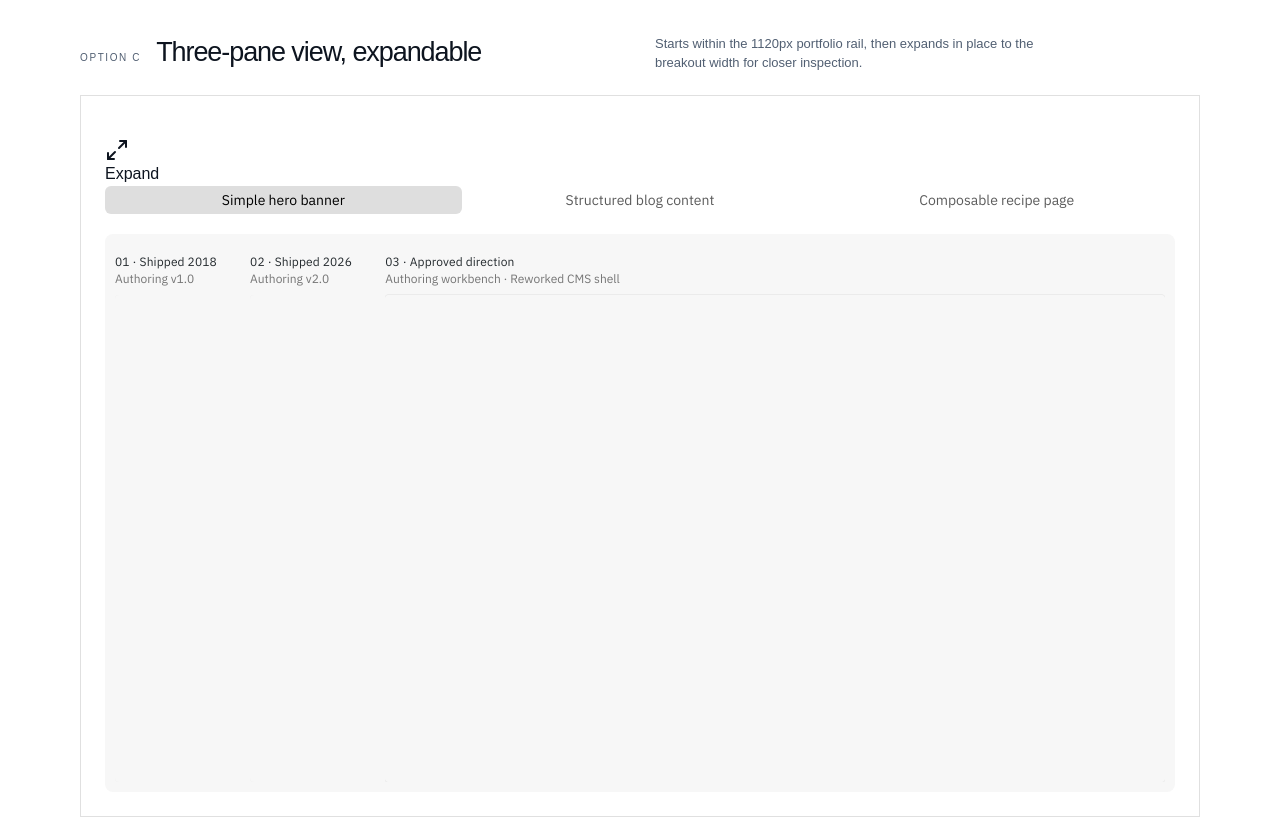
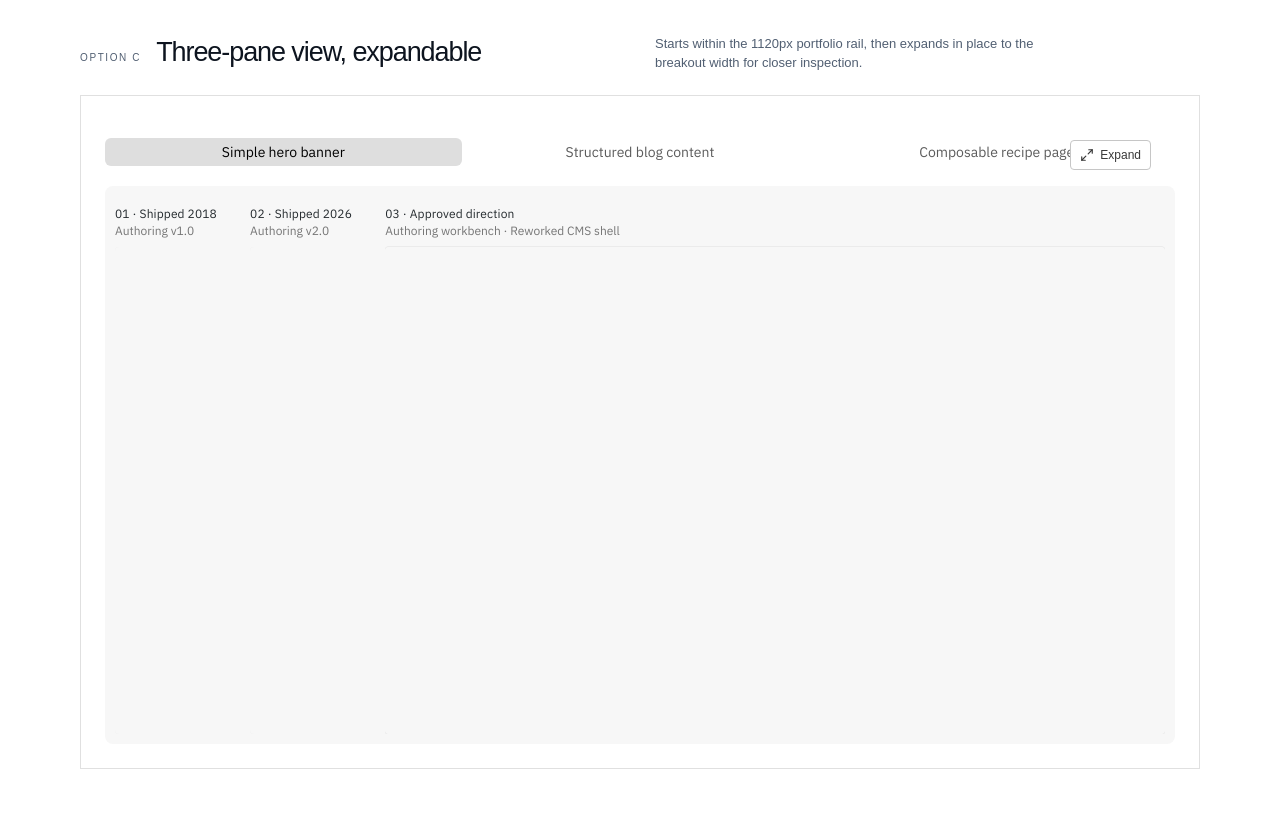
Before and after one commit to dbrown1976/nga-ui-evolution, a Next.js app: page / in a window 1280 px wide. Shown: the part 2480-3298 px from the top of the page. Built offline with nearby package versions, Linux system fonts and the light colour scheme.

Commit message:
Animate expandable comparison width

```diff
--- a/app/globals.css
+++ b/app/globals.css
@@ -52,6 +52,56 @@ button { cursor: pointer; }
 .prototype-option:has(.option-a-breakout) .preview-canvas {
   width: 100%;
   max-width: none;
+}
+
+/* Option C starts contained and expands the same shared three-pane view in place. */
+.prototype-option:has(.option-c-shell) {
+  overflow: visible;
+}
+.prototype-option:has(.option-c-shell) .preview-frame-wrap {
+  transition: width .35s ease, max-width .35s ease;
+}
+.prototype-option:has(.option-c-shell.is-expanded) .preview-frame-wrap {
+  width: min(1500px, calc(100vw - 40px));
+  max-width: none;
+  margin-left: 50%;
+  transform: translateX(-50%);
+}
+.prototype-option:has(.option-c-shell.is-expanded) .preview-canvas {
+  width: 100%;
+  max-width: none;
+}
+.option-c-shell {
+  position: relative;
+}
+.option-c-expand-control {
+  position: absolute;
+  z-index: 10;
+  top: 2px;
+  right: 24px;
+  display: inline-flex;
+  align-items: center;
+  gap: 6px;
+  height: 30px;
+  padding: 0 9px;
+  border: 1px solid #C6C6C6;
+  border-radius: 4px;
+  background: #FFFFFF;
+  color: #393939;
+  font: inherit;
+  font-size: 12px;
+  cursor: pointer;
+}
+.option-c-expand-control:hover {
+  background: #F4F4F4;
+}
+.option-c-expand-control:focus-visible {
+  outline: 2px solid #525252;
+  outline-offset: 2px;
+}
+.option-c-expand-control svg {
+  width: 14px;
+  height: 14px;
 }
 .preview-canvas { width: min(var(--preview-width), 100%); min-width: 0; max-width: 100%; overflow: hidden; margin: 0 auto; padding: 24px; transition: width .35s ease; container-type: inline-size; background: #FFFFFF; }
 .option-component { min-width: 0; }
```
